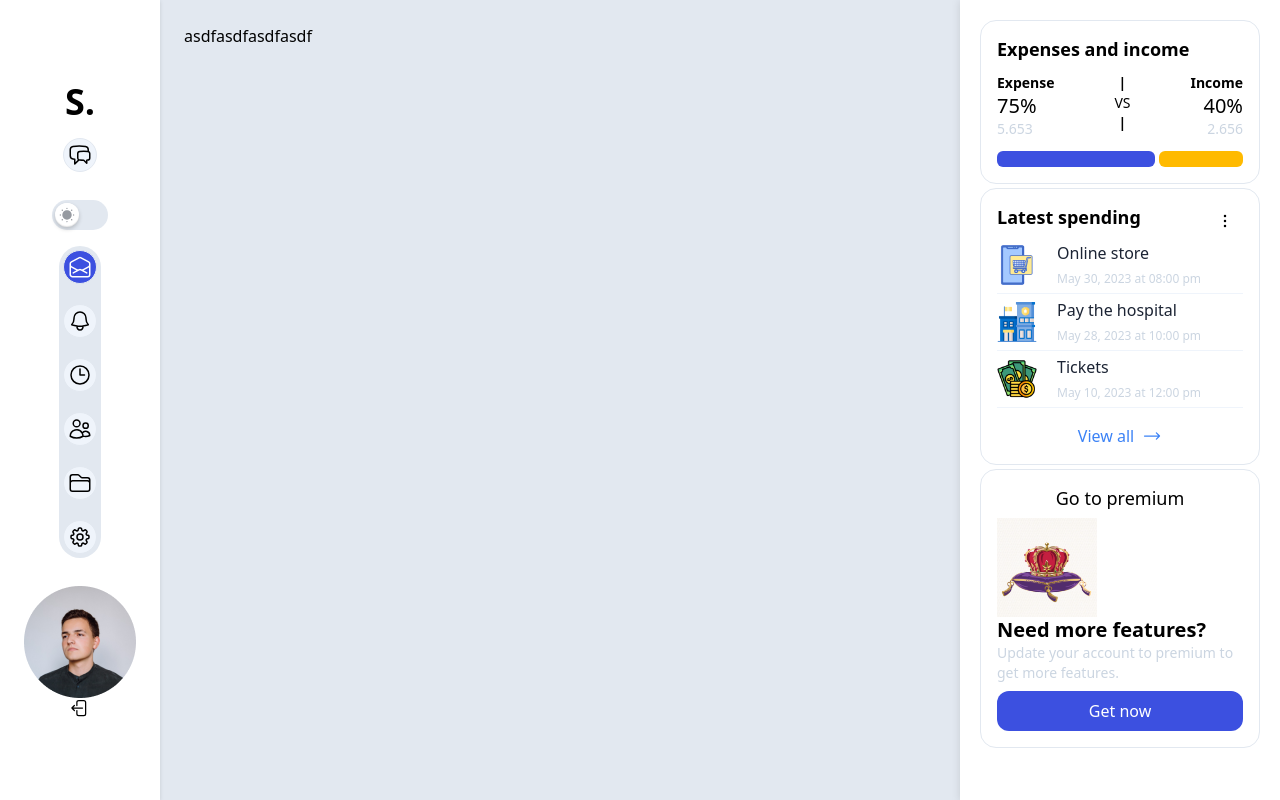
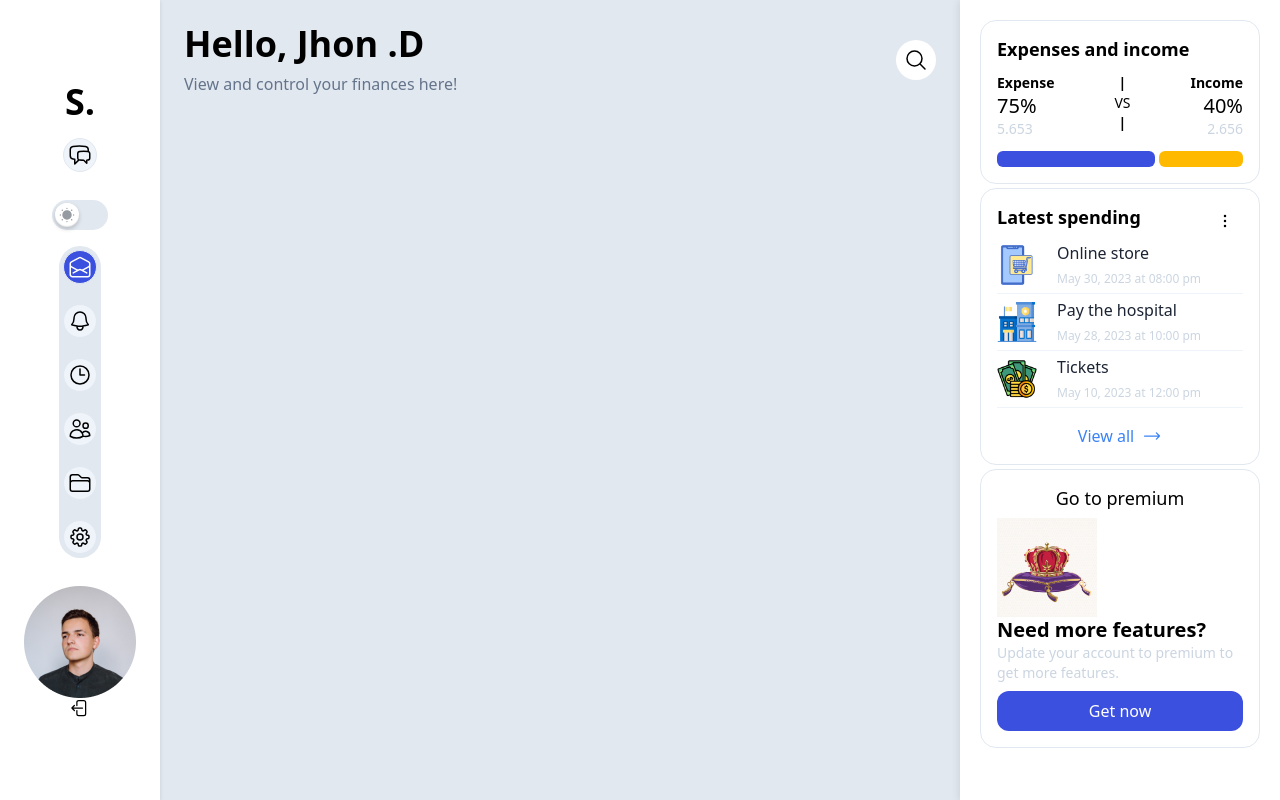
Before and after one commit to SuperStar0106/tyrads-dashboard, a Next.js app: page / in a window 1280 px wide. Built offline with nearby package versions, Linux system fonts and the light colour scheme.

Commit message:
Inserted dashboard header with search input element

```diff
--- a/src/components/Dashboard/index.tsx
+++ b/src/components/Dashboard/index.tsx
@@ -1,7 +1,61 @@
-import React from "react";
+"use client";
+import React, { useState, useEffect, useRef } from "react";
+import { MagnifyingGlassIcon } from "@heroicons/react/24/outline";
 
 const Dashboard: React.FC = () => {
-  return <div>asdfasdfasdfasdf</div>;
+  const [showSearch, setShowSearch] = useState<boolean>(false);
+  const searchRef = useRef<HTMLDivElement>(null);
+  const iconRef = useRef<HTMLDivElement>(null);
+
+  useEffect(() => {
+    const handleClickOutside = (event: MouseEvent) => {
+      if (
+        searchRef.current &&
+        !searchRef.current.contains(event.target as Node) &&
+        iconRef.current &&
+        !iconRef.current.contains(event.target as Node)
+      ) {
+        setShowSearch(false);
+      }
+    };
+
+    document.addEventListener("mousedown", handleClickOutside);
+    return () => {
+      document.removeEventListener("mousedown", handleClickOutside);
+    };
+  }, []);
+
+  return (
+    <div className="flex flex-row justify-between items-center">
+      <div>
+        <h4 className="text-4xl font-bold pb-2">Hello, Jhon .D</h4>
+        <div className="text-slate-500">
+          View and control your finances here!
+        </div>
+      </div>
+      <div className="flex flex-row gap-2 justify-center items-center">
+        {showSearch && (
+          <div
+            ref={searchRef}
+            className="left-0 top-full w-64 bg-white rounded-full shadow-lg transition-opacity duration-200 ease-in-out transform -translate-x-0"
+          >
+            <input
+              type="text"
+              placeholder="Search..."
+              className="w-full px-4 py-2 border-none rounded-full focus:outline-none"
+            />
+          </div>
+        )}
+        <div
+          className="flex items-center justify-center text-center rounded-full hover:cursor-pointer hover:bg-slate-300 bg-white w-10 h-10 p-2"
+          ref={iconRef}
+          onClick={() => setShowSearch(!showSearch)}
+        >
+          <MagnifyingGlassIcon />
+        </div>
+      </div>
+    </div>
+  );
 };
 
 export default Dashboard;
```
